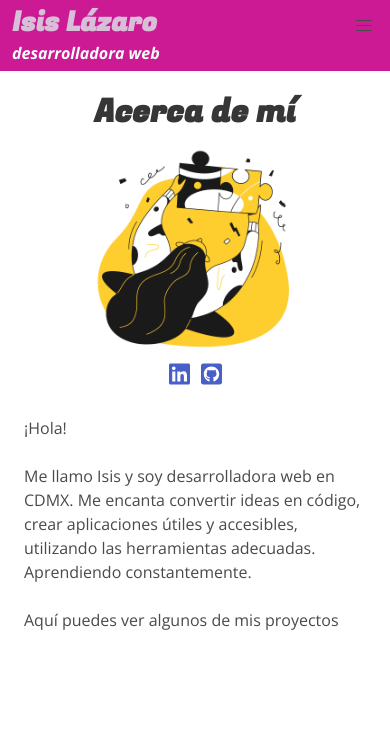
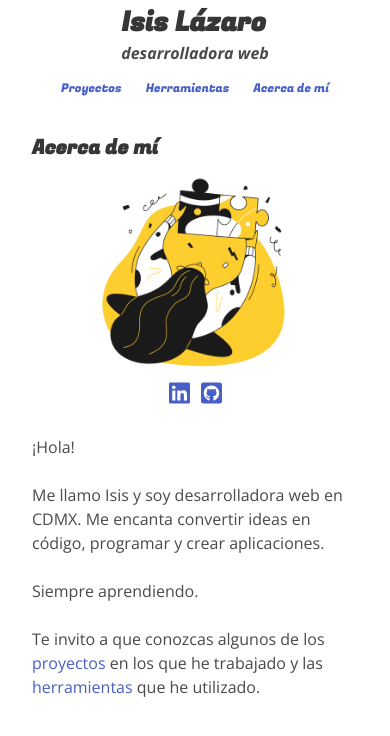
Before and after one commit to isisLazaro/isislazaro.github.io, a Vue app: page / in a window 390 px wide. Shown: the top 736 px of the page. Built offline with nearby package versions, Linux system fonts and the light colour scheme.

Commit message:
minimal mobile (320px) version home page

```diff
--- a/src/assets/main.scss
+++ b/src/assets/main.scss
@@ -1,4 +1,5 @@
 // $navbar-background-color: #f1cc46;
-$mobile: 400px;
-$tablet: 560px;
+$mobile: 576px;
+$tablet: 768px;
+$navbar-breakpoint: $mobile;
 @import "~bulma/bulma";
--- a/src/components/Aboutme.vue
+++ b/src/components/Aboutme.vue
@@ -4,10 +4,16 @@
       ¡Hola!
       <br />
       <br />Me llamo Isis y soy desarrolladora web en CDMX. Me encanta convertir
-      ideas en código, crear aplicaciones útiles y accesibles, utilizando las
-      herramientas adecuadas. <br />Aprendiendo constantemente.
+      ideas en código, programar y crear aplicaciones.
       <br />
-      <br />Aquí puedes ver algunos de mis proyectos
+      <br />Siempre aprendiendo.
+      <br />
+      <br />Te invito a que conozcas algunos de los
+      <router-link :to="{ name: 'proyectos' }">proyectos&nbsp;</router-link>en
+      los que he trabajado y las
+      <router-link :to="{ name: 'herramientas' }"
+        >herramientas&nbsp;</router-link
+      >que he utilizado.
     </p>
   </div>
 </template>
--- a/src/components/Navbar.vue
+++ b/src/components/Navbar.vue
@@ -1,35 +1,24 @@
 <template>
   <nav class="navbar">
     <div class="navbar-brand">
-      <router-link :to="{ name: 'home' }" id="logoLink" class="navbar-item">
+      <div class="navbar-item center-h">
+        <router-link :to="{ name: 'home' }" id="logoLink">
           <h1 class="title title-logo">Isis Lázaro</h1>
           <h2 class="subtitle is-6 subtitle-logo">desarrolladora web</h2>
         </router-link>
-      <a
-        role="button"
-        class="navbar-burger"
-        aria-label="menu"
-        aria-expanded="false"
-        data-target="navMenu"
-        @click="showNav = !showNav"
-        :class="{ 'is-active': showNav }"
+      </div>
+    </div>
+    <div
+      class="navbar-end is-size-4 is-flex-mobile is-size-7-mobile has-text-weight-light-mobile"
     >
-        <span aria-hidden="true"></span>
-        <span aria-hidden="true"></span>
-        <span aria-hidden="true"></span>
-      </a>
+      <div class="navbar-item">
+        <router-link :to="{ name: 'proyectos' }">Proyectos</router-link>
       </div>
-    <div id="navMenu" class="navbar-menu" :class="{ 'is-active': showNav }">
-      <div class="navbar-end">
-        <router-link class="navbar-item" :to="{ name: 'proyectos' }"
-          >Proyectos</router-link
-        >
-        <router-link class="navbar-item" :to="{ name: 'herramientas' }"
-          >Herramientas</router-link
-        >
-        <router-link class="navbar-item" :to="{ name: 'about' }"
-          >Acerca de mí</router-link
-        >
+      <div class="navbar-item">
+        <router-link :to="{ name: 'herramientas' }">Herramientas</router-link>
+      </div>
+      <div class="navbar-item">
+        <router-link :to="{ name: 'about' }">Acerca de mí</router-link>
       </div>
     </div>
   </nav>
@@ -37,21 +26,23 @@
 
 <script>
 export default {
-  name: "Navbar",
-  data() {
-    return {
-      showNav: false
-    };
-  }
+  name: "Navbar"
 };
 </script>
 
 <style scoped>
-.navbar {
-  background: #cc1994;
+/* .navbar { */
+/* background: #cc1994; */
 /* height: 3.5rem; */
 /* margin: 0 3em; */
+/* } */
+.is-flex-mobile {
+  justify-content: center;
 }
+.center-h {
+  margin: 0 auto;
+}
+
 #logoLink {
   display: block;
 }
@@ -60,16 +51,17 @@ export default {
   font-family: "Fugaz One", cursive;
   font-size: 1.7rem;
   /* letter-spacing: 0.1rem; */
-  color: thistle;
+  /* color: thistle; */
 }
 .subtitle-logo {
   font-family: "Open Sans", sans-serif;
   font-style: italic;
   font-weight: bold;
-  color: mintcream;
+  /* color: mintcream; */
 }
 .navbar-item {
   font-family: "Fugaz One", cursive;
-  color: mintcream;
+  font-weight: lighter;
+  /* color: mintcream; */
 }
 </style>
--- a/src/components/Profilecard.vue
+++ b/src/components/Profilecard.vue
@@ -4,12 +4,12 @@
       <img src="../assets/taxi-2.png" width="60%" alt="profile picture" />
     </div>
     <div class="content has-text-centered">
-      <a href="https://www.linkedin.com/in/isis-lazaro/">
+      <a href="https://www.linkedin.com/in/isis-lazaro/" target="_blank">
         <span class="icon is-medium is-size-4">
           <i class="fab fa-linkedin"></i>
         </span>
       </a>
-      <a href="https://github.com/isisLazaro/">
+      <a href="https://github.com/isisLazaro/" target="_blank">
         <span class="icon is-medium is-size-4">
           <i class="fab fa-github-square"></i>
         </span>
--- a/src/main.js
+++ b/src/main.js
@@ -2,8 +2,6 @@ import Vue from "vue";
 import App from "./App.vue";
 import router from "./router";
 import store from "./store";
-// import "./assets/css/mystyles.css";
-// import "../node_modules/bulma/css/bulma.css";
 // import "./assets/css/debug.css";
 
 Vue.config.productionTip = false;
--- a/src/views/Home.vue
+++ b/src/views/Home.vue
@@ -2,7 +2,7 @@
   <section class="section">
     <div class="columns is-vcentered is-tablet">
       <div class="column">
-        <h2 class="title has-text-centered">Acerca de mí</h2>
+        <h2 class="title is-5">Acerca de mí</h2>
         <Profilecard />
       </div>
       <div class="column">
@@ -11,6 +11,7 @@
     </div>
   </section>
 </template>
+
 <script>
 import Aboutme from "@/components/Aboutme.vue";
 import Profilecard from "@/components/Profilecard.vue";
@@ -22,9 +23,10 @@ export default {
   }
 };
 </script>
+
 <style scoped>
 .section {
-  padding: 1.5rem;
+  padding: 2rem;
 }
 .title:not(:last-child) {
   margin-bottom: 1rem;
```
Lines whose indentation alone changed are shown as unchanged.
